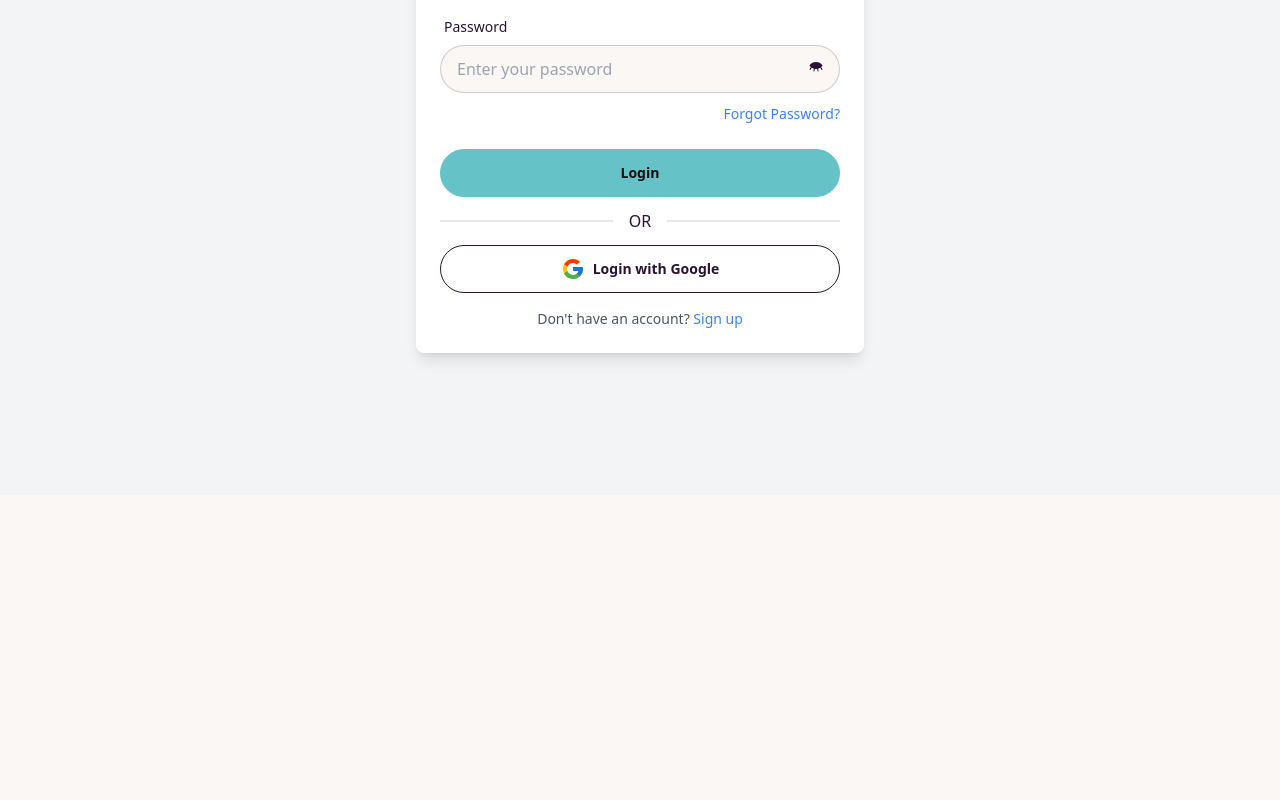
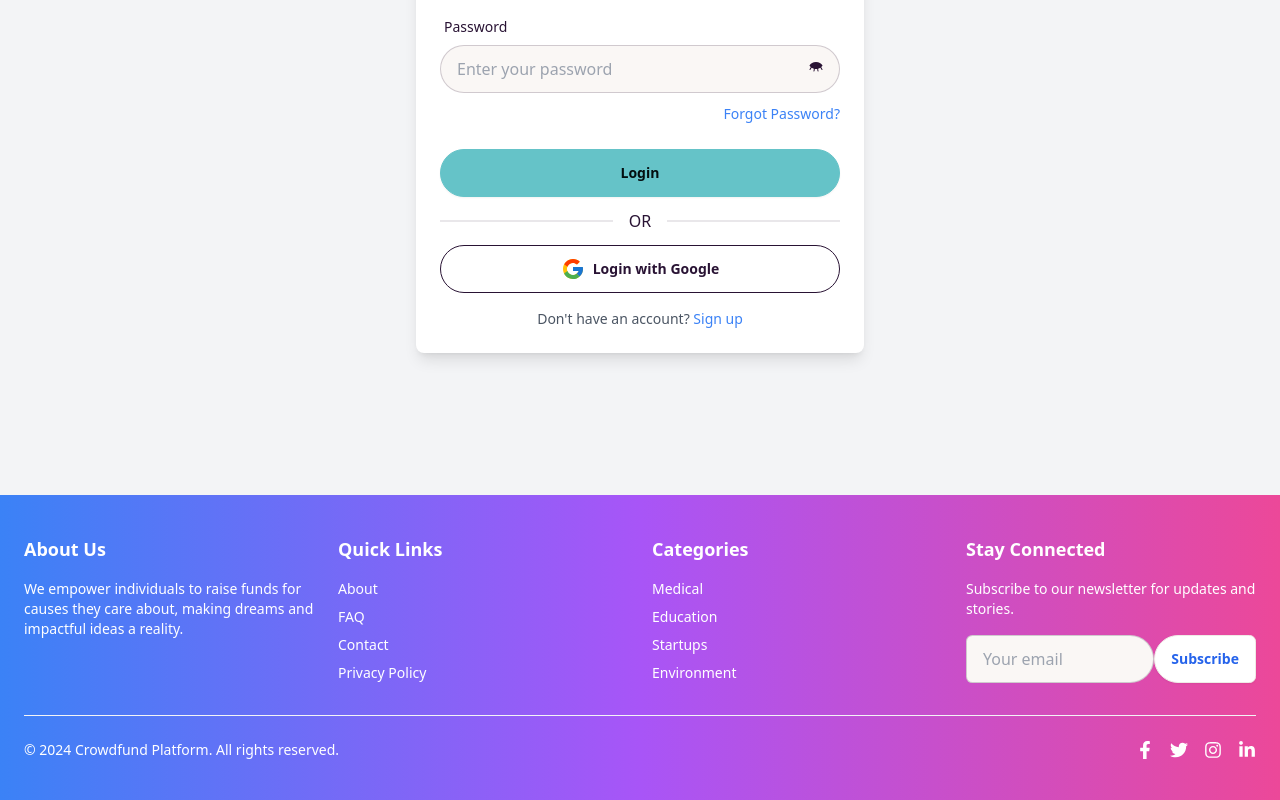
Before and after one commit to md-neloy/B10A10, a React (Vite) app: page /login in a window 1280 px wide. Shown: the part 373-1173 px from the top of the page. Before the commit the page ends 868 px from the top, so only its background shows below. Built offline with nearby package versions, Linux system fonts and the light colour scheme; no server answers.

Commit message:
add a useEffect function on the RunningCAmpaign compenent where only the 6 dayLeft camping is showing on the homepage

```diff
--- a/src/ContexApi/ContextProvider.jsx
+++ b/src/ContexApi/ContextProvider.jsx
@@ -20,7 +20,7 @@ const ContextProvider = ({ children }) => {
     password: "",
   });
   // user
-  const [user, setUser] = useState(null);
+  const [user, setuser] = useState(null);
   // loading
   const [loading, setLoading] = useState(true);
 
@@ -37,7 +37,7 @@ const ContextProvider = ({ children }) => {
 
   // register user
 
-  const register = (email, pass) => {
+  const createUser = (email, pass) => {
     return createUserWithEmailAndPassword(auth, email, pass);
   };
 
@@ -50,7 +50,7 @@ const ContextProvider = ({ children }) => {
 
   useEffect(() => {
     const unsubscribe = onAuthStateChanged(auth, (currentUser) => {
-      setUser(currentUser);
+      setuser(currentUser);
       setLoading(false);
     });
     return () => {
@@ -69,11 +69,11 @@ const ContextProvider = ({ children }) => {
     user,
     loading,
     setLoading,
-    setUser,
+    setuser,
     setFormData,
     loginUser,
     googleLogin,
-    register,
+    createUser,
     updateProfiles,
     logout,
   };
--- a/src/Layout/Layout.jsx
+++ b/src/Layout/Layout.jsx
@@ -2,6 +2,7 @@ import { Outlet } from "react-router-dom";
 import { ToastContainer } from "react-toastify";
 import "react-toastify/dist/ReactToastify.css";
 import Navbar from "../component/Navbar/Navbar";
+import Footer from "../component/Footer/Footer";
 
 const Layout = () => {
   return (
@@ -9,6 +10,7 @@ const Layout = () => {
       <ToastContainer />
       <Navbar />
       <Outlet />
+      <Footer />
     </div>
   );
 };
--- /dev/null
+++ b/src/component/Footer/Footer.jsx
@@ -0,0 +1,118 @@
+import {
+  FaFacebookF,
+  FaTwitter,
+  FaInstagram,
+  FaLinkedinIn,
+} from "react-icons/fa";
+
+const Footer = () => {
+  return (
+    <footer className="bg-gradient-to-r from-blue-500 via-purple-500 to-pink-500 text-white py-10">
+      <div className="max-w-7xl mx-auto px-6">
+        {/* Top Section */}
+        <div className="grid md:grid-cols-4 sm:grid-cols-2 gap-6 mb-8">
+          <div>
+            <h3 className="text-lg font-semibold mb-4">About Us</h3>
+            <p className="text-sm">
+              We empower individuals to raise funds for causes they care about,
+              making dreams and impactful ideas a reality.
+            </p>
+          </div>
+          <div>
+            <h3 className="text-lg font-semibold mb-4">Quick Links</h3>
+            <ul className="space-y-2 text-sm">
+              <li>
+                <a href="/about" className="hover:text-gray-200">
+                  About
+                </a>
+              </li>
+              <li>
+                <a href="/faq" className="hover:text-gray-200">
+                  FAQ
+                </a>
+              </li>
+              <li>
+                <a href="/contact" className="hover:text-gray-200">
+                  Contact
+                </a>
+              </li>
+              <li>
+                <a href="/privacy" className="hover:text-gray-200">
+                  Privacy Policy
+                </a>
+              </li>
+            </ul>
+          </div>
+          <div>
+            <h3 className="text-lg font-semibold mb-4">Categories</h3>
+            <ul className="space-y-2 text-sm">
+              <li>
+                <a href="/medical" className="hover:text-gray-200">
+                  Medical
+                </a>
+              </li>
+              <li>
+                <a href="/education" className="hover:text-gray-200">
+                  Education
+                </a>
+              </li>
+              <li>
+                <a href="/startup" className="hover:text-gray-200">
+                  Startups
+                </a>
+              </li>
+              <li>
+                <a href="/environment" className="hover:text-gray-200">
+                  Environment
+                </a>
+              </li>
+            </ul>
+          </div>
+          <div>
+            <h3 className="text-lg font-semibold mb-4">Stay Connected</h3>
+            <p className="text-sm mb-4">
+              Subscribe to our newsletter for updates and stories.
+            </p>
+            <div className="flex">
+              <input
+                type="email"
+                placeholder="Your email"
+                className="input input-bordered w-full rounded-l-lg"
+              />
+              <button className="btn bg-white text-blue-600 rounded-r-lg hover:bg-gray-200">
+                Subscribe
+              </button>
+            </div>
+          </div>
+        </div>
+
+        {/* Divider */}
+        <div className="border-t border-gray-100 my-6"></div>
+
+        {/* Bottom Section */}
+        <div className="flex flex-col md:flex-row items-center justify-between text-sm">
+          <p>
+            &copy; {new Date().getFullYear()} Crowdfund Platform. All rights
+            reserved.
+          </p>
+          <div className="flex space-x-4 mt-4 md:mt-0">
+            <a href="#" className="text-white hover:text-gray-200 text-lg">
+              <FaFacebookF />
+            </a>
+            <a href="#" className="text-white hover:text-gray-200 text-lg">
+              <FaTwitter />
+            </a>
+            <a href="#" className="text-white hover:text-gray-200 text-lg">
+              <FaInstagram />
+            </a>
+            <a href="#" className="text-white hover:text-gray-200 text-lg">
+              <FaLinkedinIn />
+            </a>
+          </div>
+        </div>
+      </div>
+    </footer>
+  );
+};
+
+export default Footer;
--- a/src/component/Home/Home.jsx
+++ b/src/component/Home/Home.jsx
@@ -1,4 +1,6 @@
 import Banner from "../Banner/Banner";
+import HowItWorks from "../HowItWork/HowItWorks";
+import ImpactfullCauses from "../ImpactFullCause/ImapctfullCauses";
 import RunningCampaign from "../RunningCampaign/RunningCampaign";
 
 const Home = () => {
@@ -6,6 +8,8 @@ const Home = () => {
     <div>
       <Banner />
       <RunningCampaign />
+      <HowItWorks />
+      <ImpactfullCauses />
     </div>
   );
 };
--- /dev/null
+++ b/src/component/HowItWork/HowItWorks.jsx
@@ -0,0 +1,43 @@
+import { FaLightbulb, FaDonate, FaHandsHelping } from "react-icons/fa";
+
+const HowItWorks = () => {
+  return (
+    <section className="py-10 bg-gradient-to-tr from-purple-200 via-blue-100 to-pink-100">
+      <div className="max-w-6xl mx-auto px-6 text-center">
+        <h2 className="text-4xl font-bold mb-6 text-gray-800">How It Works</h2>
+        <p className="text-lg text-gray-600 mb-8">
+          Create, share, and support impactful campaigns in just a few simple
+          steps.
+        </p>
+        <div className="grid md:grid-cols-3 gap-6">
+          <div className="p-6 bg-white shadow-lg rounded-lg">
+            <FaLightbulb className="text-primary text-4xl mx-auto mb-4" />
+            <h3 className="text-xl font-semibold mb-2">1. Create a Campaign</h3>
+            <p className="text-gray-600">
+              Start by setting up your campaign with a clear goal and
+              description.
+            </p>
+          </div>
+          <div className="p-6 bg-white shadow-lg rounded-lg">
+            <FaDonate className="text-primary text-4xl mx-auto mb-4" />
+            <h3 className="text-xl font-semibold mb-2">2. Share with Others</h3>
+            <p className="text-gray-600">
+              Share your campaign with friends, family, and the community to
+              gather support.
+            </p>
+          </div>
+          <div className="p-6 bg-white shadow-lg rounded-lg">
+            <FaHandsHelping className="text-primary text-4xl mx-auto mb-4" />
+            <h3 className="text-xl font-semibold mb-2">3. Achieve Your Goal</h3>
+            <p className="text-gray-600">
+              Watch your campaign grow as donations come in and bring your idea
+              to life.
+            </p>
+          </div>
+        </div>
+      </div>
+    </section>
+  );
+};
+
+export default HowItWorks;
--- /dev/null
+++ b/src/component/ImpactFullCause/ImapctfullCauses.jsx
@@ -0,0 +1,53 @@
+import { FaHeartbeat, FaBook, FaSeedling, FaBriefcase } from "react-icons/fa";
+
+const ImpactfullCauses = () => {
+  const causes = [
+    {
+      icon: <FaHeartbeat />,
+      title: "Medical Needs",
+      description: "Support urgent medical expenses and healthcare.",
+    },
+    {
+      icon: <FaBook />,
+      title: "Education",
+      description: "Fund scholarships, schools, and educational tools.",
+    },
+    {
+      icon: <FaSeedling />,
+      title: "Environment",
+      description: "Back projects focused on sustainability and nature.",
+    },
+    {
+      icon: <FaBriefcase />,
+      title: "Startups",
+      description: "Help entrepreneurs bring their ideas to life.",
+    },
+  ];
+
+  return (
+    <section className="py-10 bg-gradient-to-b from-blue-50 to-purple-100">
+      <div className="max-w-6xl mx-auto px-6">
+        <h2 className="text-4xl font-bold mb-6 text-center text-gray-800">
+          Impactful Causes
+        </h2>
+        <p className="text-lg text-gray-600 mb-8 text-center">
+          Discover the categories that drive change and make a difference.
+        </p>
+        <div className="grid sm:grid-cols-2 md:grid-cols-4 gap-6">
+          {causes.map((cause, index) => (
+            <div
+              key={index}
+              className="p-6 bg-white shadow-md hover:shadow-lg rounded-lg text-center"
+            >
+              <div className="text-primary text-4xl mb-4">{cause.icon}</div>
+              <h3 className="text-xl font-semibold mb-2">{cause.title}</h3>
+              <p className="text-gray-600">{cause.description}</p>
+            </div>
+          ))}
+        </div>
+      </div>
+    </section>
+  );
+};
+
+export default ImpactfullCauses;
--- a/src/component/NewCampaign/NewCampaign.jsx
+++ b/src/component/NewCampaign/NewCampaign.jsx
@@ -45,6 +45,15 @@ const NewCampaign = () => {
         console.log(data);
         if (data.acknowledged) {
           successNofity();
+          setFormData({
+            ...formData,
+            imageURL: "",
+            title: "",
+            campaignType: "",
+            description: "",
+            minDonation: "",
+            deadline: "",
+          });
         }
       });
   };
--- a/src/component/RunningCampaign/RunningCampaign.jsx
+++ b/src/component/RunningCampaign/RunningCampaign.jsx
@@ -1,24 +1,39 @@
 import { useEffect, useState } from "react";
 import Campign from "./campaign/Campign";
+import { format } from "date-fns";
 
 const RunningCampaign = () => {
   const [campaigns, setCampaign] = useState([]);
+  const [loadCampings, setLoadCampaigns] = useState([]);
   useEffect(() => {
     async function getData() {
       const result = await fetch(`http://localhost:5000/getcampaign`);
       const data = await result.json();
-      setCampaign(data?.slice(0, 6));
+      setLoadCampaigns(data);
     }
     getData();
   }, []);
 
+  const formatedDate = format(new Date(), "yyyy-MM-dd");
+  useEffect(() => {
+    const dayleftCampaign = loadCampings.filter((campaign) => {
+      const today = new Date(formatedDate);
+      const targetDate = new Date(campaign.deadline);
+      const dayLeft = (targetDate - today) / (1000 * 60 * 60 * 24);
+      if (dayLeft > 0) {
+        return campaign;
+      }
+    });
+    setCampaign(dayleftCampaign.slice(0, 6));
+  }, [formatedDate, loadCampings]);
+
   return (
-    <div className="mx-4 lg:mx-[100px]">
+    <div className="mx-4 lg:mx-[100px] py-10">
       <h1>Running Campaign</h1>
       <div className="grid grid-cols-1 md:grid-cols-2 lg:grid-cols-3 gap-6">
-        {campaigns?.map((campaign) => (
-          <Campign key={campaign._id} campaigns={campaign} />
-        ))}
+        {campaigns?.map((campaign) => {
+          return <Campign key={campaign._id} campaigns={campaign} />;
+        })}
       </div>
     </div>
   );
--- a/src/component/RunningCampaign/campaign/Campign.jsx
+++ b/src/component/RunningCampaign/campaign/Campign.jsx
@@ -4,21 +4,8 @@ import { FiClock } from "react-icons/fi";
 import { Link } from "react-router-dom";
 
 const Campign = ({ campaigns }) => {
-  const {
-    _id,
-    imageURL,
-    title,
-    campaignType,
-    description,
-    minDonation,
-    deadline,
-    userEmail,
-    userName,
-  } = campaigns;
+  const { _id, imageURL, title, description, deadline } = campaigns;
   const formatedDate = format(new Date(), "yyyy-MM-dd");
-  const today = new Date(formatedDate);
-  const targetDate = new Date(deadline);
-  const dayLeft = (targetDate - today) / (1000 * 60 * 60 * 24);
 
   const calculateDeadLine = (deadline) => {
     const today = new Date(formatedDate);
@@ -27,7 +14,6 @@ const Campign = ({ campaigns }) => {
     return dayLeft / (1000 * 60 * 60 * 24);
   };
 
-  if (dayLeft > 0) {
   return (
     <>
       <div className="card card-compact bg-base-100 w-full shadow-xl">
@@ -59,7 +45,6 @@ const Campign = ({ campaigns }) => {
       </div>
     </>
   );
-  }
 };
 
 export default Campign;
```
Also changed, not shown: src/assets/Section.png (added). Lines whose indentation alone changed are shown as unchanged.
